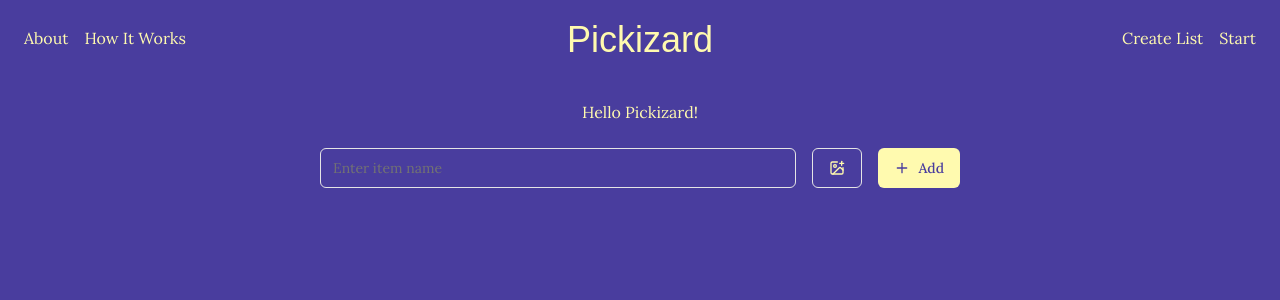
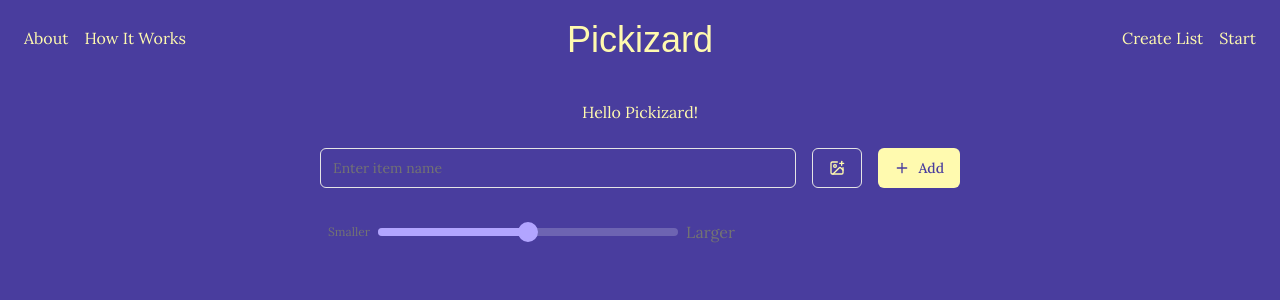
Before and after one commit to frdiersln/pickizard, a Next.js app: page / in a window 1280 px wide. Shown: the top 300 px of the page. Built offline with nearby package versions, Linux system fonts and the light colour scheme; a web font is replaced by a local one.

Commit message:
size slider added to list-display

```diff
--- a/components/features/list-creator/list-display.tsx
+++ b/components/features/list-creator/list-display.tsx
@@ -1,8 +1,9 @@
 "use client"
-import React from 'react';
+import React, { useState } from 'react';
 import { motion, AnimatePresence } from 'framer-motion';
 import { X } from 'lucide-react';
 import { Button } from '@/components/ui/button';
+import { Slider } from "@/components/ui/slider"
 import { ListItem } from '@/types';
 
 interface ListDisplayProps {
@@ -11,8 +12,35 @@ interface ListDisplayProps {
 }
 
 export function ListDisplay({ items, onRemoveItem }: ListDisplayProps) {
+  const [size, setSize] = useState(3); // Default middle size (1-5)
+
+  const gridSizeClasses = {
+    1: "grid-cols-3 sm:grid-cols-3 md:grid-cols-4 lg:grid-cols-6",
+    2: "grid-cols-2 sm:grid-cols-3 md:grid-cols-4",
+    3: "grid-cols-2 sm:grid-cols-3",
+    4: "grid-cols-1 sm:grid-cols-2",
+    5: "grid-cols-1"
+  }[size];
+
   return (
-    <div className="grid grid-cols-1 sm:grid-cols-2 md:grid-cols-3 gap-4 mt-8">
+    <div className="space-y-6 rounded-lg p-2">
+      <div className="flex items-center gap-4">
+        <div className="sliderWrapper flex w-fit max-w-full">
+          <span className="text-xs mt-1 text-muted-foreground">Smaller</span>
+          <Slider
+            defaultValue={[3]}
+            max={5}
+            min={1}
+            step={1}
+            value={[size]}
+            onValueChange={([newSize]) => setSize(newSize)}
+            className="w-[300px] max-w-full mx-2"
+          />
+          <span className="text-md text-muted-foreground">Larger</span>
+        </div>
+      </div>
+
+      <div className={`grid ${gridSizeClasses} gap-4`}>
         <AnimatePresence>
           {items.map((item) => (
             <motion.div
@@ -59,5 +87,6 @@ export function ListDisplay({ items, onRemoveItem }: ListDisplayProps) {
           ))}
         </AnimatePresence>
       </div>
+    </div>
   );
 }
--- /dev/null
+++ b/components/ui/slider.tsx
@@ -0,0 +1,28 @@
+"use client"
+
+import * as React from "react"
+import * as SliderPrimitive from "@radix-ui/react-slider"
+
+import { cn } from "@/lib/utils"
+
+const Slider = React.forwardRef<
+  React.ElementRef<typeof SliderPrimitive.Root>,
+  React.ComponentPropsWithoutRef<typeof SliderPrimitive.Root>
+>(({ className, ...props }, ref) => (
+  <SliderPrimitive.Root
+    ref={ref}
+    className={cn(
+      "relative flex w-full touch-none select-none items-center",
+      className
+    )}
+    {...props}
+  >
+    <SliderPrimitive.Track className="relative h-2 w-full grow overflow-hidden rounded-full bg-white/20">
+      <SliderPrimitive.Range className="absolute h-full bg-background-secondary" />
+    </SliderPrimitive.Track>
+    <SliderPrimitive.Thumb className="block h-5 w-5 rounded-full border-2 border-background-secondary bg-background-secondary ring-offset-background transition-colors focus-visible:outline-none focus-visible:ring-2 focus-visible:ring-ring focus-visible:ring-offset-2 disabled:pointer-events-none disabled:opacity-50" />
+  </SliderPrimitive.Root>
+))
+Slider.displayName = SliderPrimitive.Root.displayName
+
+export { Slider }
--- a/package.json
+++ b/package.json
@@ -9,6 +9,7 @@
     "lint": "next lint"
   },
   "dependencies": {
+    "@radix-ui/react-slider": "^1.2.3",
     "@radix-ui/react-slot": "^1.1.2",
     "@radix-ui/react-toast": "^1.2.6",
     "class-variance-authority": "^0.7.1",
```
Also changed, not shown: 1 other file (tests, documents, lock files or other folders). Lines whose indentation alone changed are shown as unchanged.
